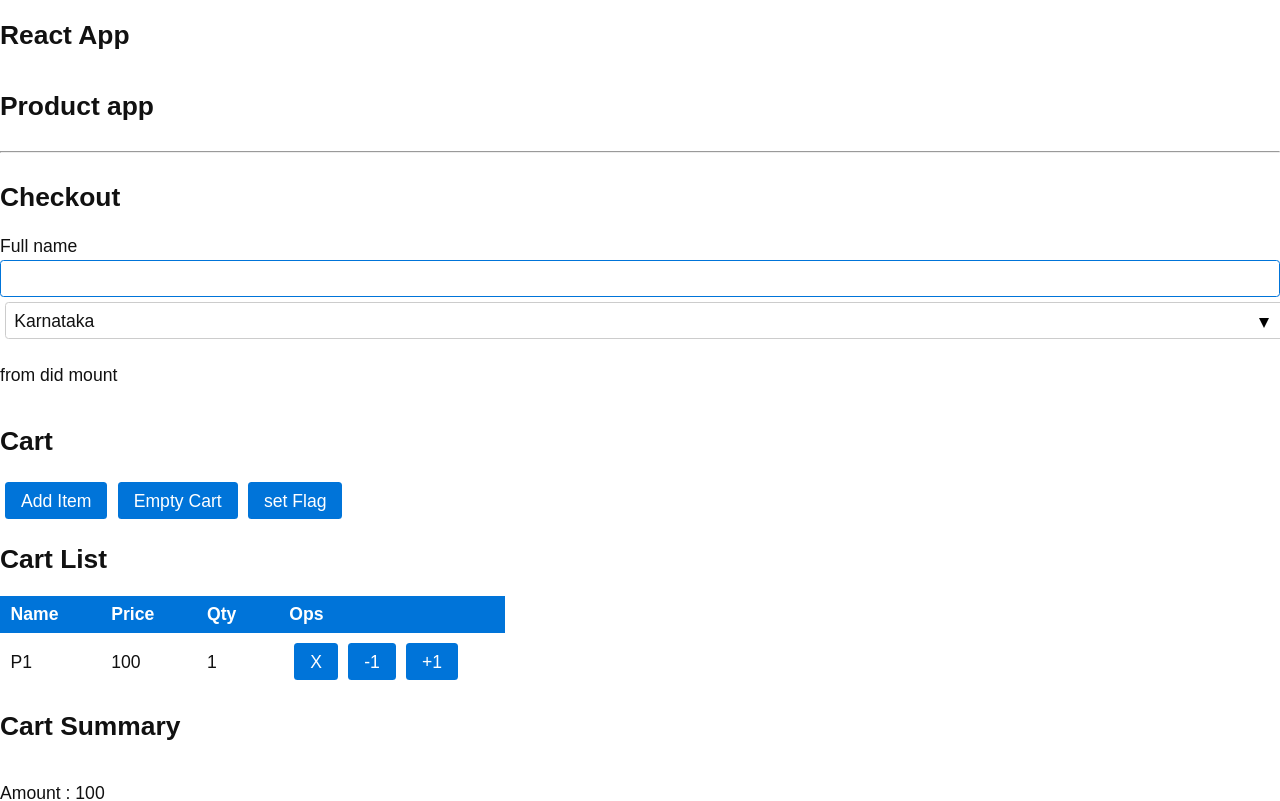
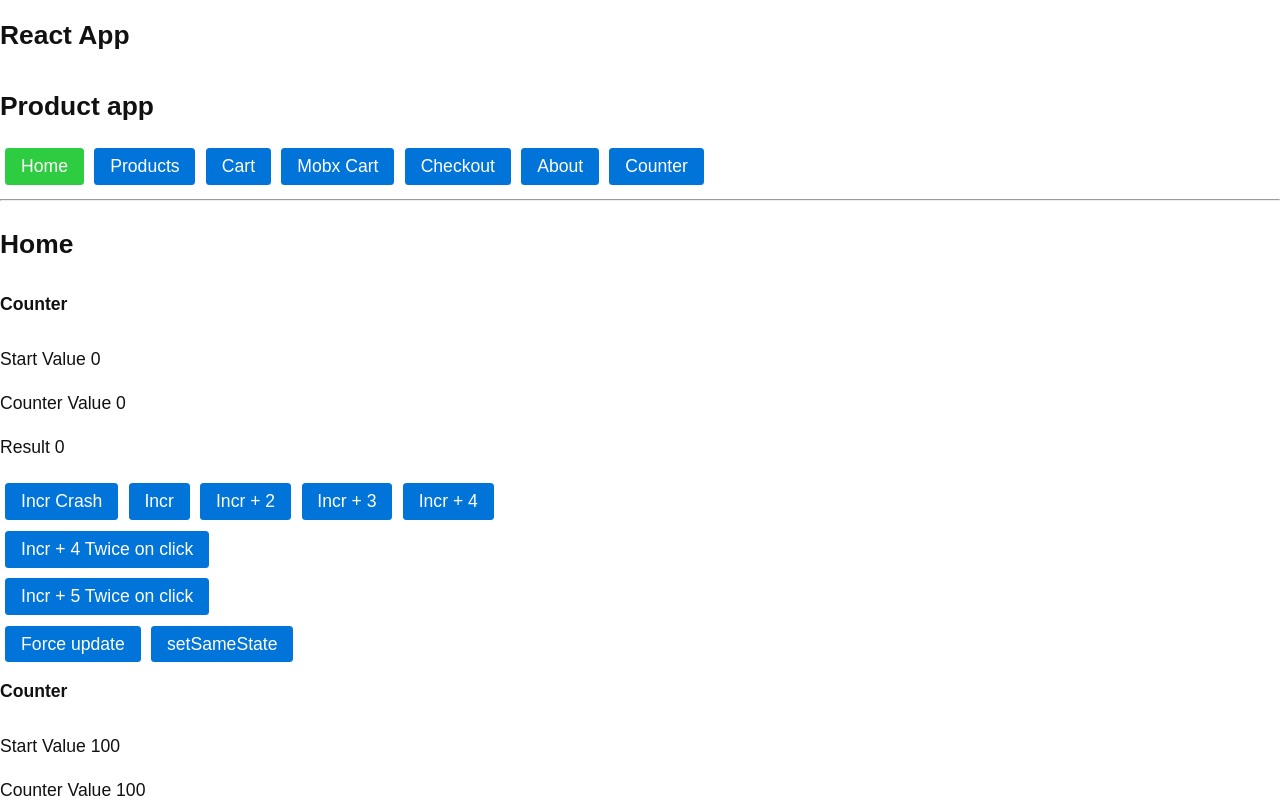
Before and after one commit to nodesense/honeywell-react-mobx-mar-2019, a React (Create React App) app: page / in a window 1280 px wide. Shown: the top 801 px of the page. Built offline with nearby package versions, Linux system fonts and the light colour scheme.

Commit message:
day 3 morning

```diff
--- a/package.json
+++ b/package.json
@@ -7,9 +7,11 @@
     "@types/node": "11.11.4",
     "@types/react": "16.8.8",
     "@types/react-dom": "16.8.2",
+    "@types/react-router-dom": "^4.3.1",
     "prop-types": "^15.7.2",
     "react": "^16.8.4",
     "react-dom": "^16.8.4",
+    "react-router-dom": "^5.0.0",
     "react-scripts": "2.1.8",
     "typescript": "3.3.4000"
   },
--- a/src/app/App.tsx
+++ b/src/app/App.tsx
@@ -8,6 +8,18 @@
 
 import Cart from './components/Cart';
 import Checkout from './components/Checkout';
+import Counter from './components/Counter';
+
+import {BrowserRouter as Router,
+        Route,
+        Switch
+} from 'react-router-dom';
+
+const NotFound = () => (
+    <div>
+        <h2>Page not found</h2>
+    </div>
+);
 
 // class component
 class App extends React.Component {
@@ -17,17 +29,35 @@
         // JSX = JavaScript + XML
         // TSX = TypeScript + XML
         return (
+            <Router>
             <div>
                 <h2>React App</h2>
                 <Header title="Product app" />
-                <Checkout />
-                <Cart />
-                <Home />
+
+                <Switch>
+                    <Route path="/" exact component={Home} />
+                    <Route path="/cart" component={Cart} />
+                    <Route path="/checkout" component={Checkout} />
+                    <Route path='/about' render={ ()=> (
+                        <div>
+                            <h2>About</h2>
+                        </div>
+                    )  } />
+
+                <Route path="/counter"
+                        render={() => <Counter startValue={333} /> } />
+
+
+                    <Route path='*' component={NotFound} />
+                </Switch>
+
+
                 <Footer year={2019}  company="Product Inc" >
                     <p>Contact time: USA 8:00 to 5:00 PM</p>
                     <p>Contact time: IN 7:00 to 3:00 PM</p>
                 </Footer>
             </div>
+            </Router>
         )
     }
 }
--- a/src/app/components/Checkout.tsx
+++ b/src/app/components/Checkout.tsx
@@ -9,10 +9,16 @@
     state: string;
 }
 
+type StateKeys = keyof CheckoutState;
+
+
 class Checkout extends React.Component<CheckoutProps, CheckoutState> {
     // FIXME
-    fullNameElement: any; // HTMLElement
+    fullNameElement!: HTMLElement; // HTMLElement
     pElem: any;
+
+    private myRef = React.createRef<HTMLInputElement>()
+
 
     constructor(props: CheckoutProps) {
         super(props);
@@ -23,26 +29,47 @@
         }
     }
 
-    onValueChange = (e: any) => {
+    dynSetState = <T extends string> (key: StateKeys, value: string) => {
+        this.setState({
+          [key]: value
+        } as Pick<CheckoutState, keyof CheckoutState>)
+      }
+
+    updateState = <T extends string>(key: keyof CheckoutState, value: T) => (
+        prevState: CheckoutState
+      ): CheckoutState => ({
+        ...prevState,
+        [key]: value
+      })
+
+    // FIXME
+    onValueChange = (e: React.FormEvent<HTMLInputElement | HTMLSelectElement>) => {
         //e - event object
         // e.target -- DOM Element
-        console.log(e.target.name, e.target.value);
+        console.log(e.currentTarget.name, e.currentTarget.value);
 
-        const fieldName:string = e.target.name;
+        const fieldName:StateKeys =  e.currentTarget.name as StateKeys;
 
-        //FIXME
-        let newFields: any =  {
-            [fieldName] : e.target.value
-        };
+        this.dynSetState(fieldName, e.currentTarget.value);
 
-        this.setState(newFields);
+        // //FIXME
+        // let newFields: any =  {
+        //     [fieldName] : e.currentTarget.value
+        // };
+
+        // this.setState({
+        //     [ e.currentTarget.name]:  e.currentTarget.value
+        // });
     }
 
     componentDidMount() {
          // ref can be accessible here
          // ref ? real dom reference
-         this.fullNameElement.focus();
+        // this.fullNameElement.focus();
          this.pElem.textContent = 'from did mount';
+
+         const node = this.myRef.current
+         node!.focus();
     }
 
     render() {
@@ -58,7 +85,7 @@
                         value={this.state.fullName}
                         onChange={this.onValueChange}
 
-                        ref={ (elem) => this.fullNameElement = elem  }
+                        ref={ this.myRef }
                         />
 
                 <select name="state"
--- a/src/app/components/Header.tsx
+++ b/src/app/components/Header.tsx
@@ -4,6 +4,8 @@
 interface HeaderProps {
     title: string;
 }
+
+import {NavLink} from 'react-router-dom';
 
 // SFC Stateless Functional component
 
@@ -16,6 +18,55 @@
     return (
         <div>
             <h2>{props.title}</h2>
+
+            <NavLink to="/" exact className="button"
+                            activeClassName="success"
+            >
+                Home
+            </NavLink>
+
+            <NavLink to="/products" className="button"
+                            activeClassName="success"
+            >
+                Products
+            </NavLink>
+
+            <NavLink to="/cart" className="button"
+                            activeClassName="success"
+            >
+                Cart
+            </NavLink>
+
+
+            <NavLink to="/mobx-cart" className="button"
+                            activeClassName="success"
+            >
+                Mobx Cart
+            </NavLink>
+
+
+            <NavLink to="/checkout" className="button"
+                            activeClassName="success"
+            >
+                Checkout
+            </NavLink>
+
+
+            <NavLink to="/about" className="button"
+                            activeClassName="success"
+            >
+                About
+            </NavLink>
+
+
+            <NavLink to="/counter" className="button"
+                            activeClassName="success"
+            >
+                Counter
+            </NavLink>
+
+
+
             <hr />
         </div>
     )
```
Also changed, not shown: 2 other files (tests, documents, lock files or other folders).
